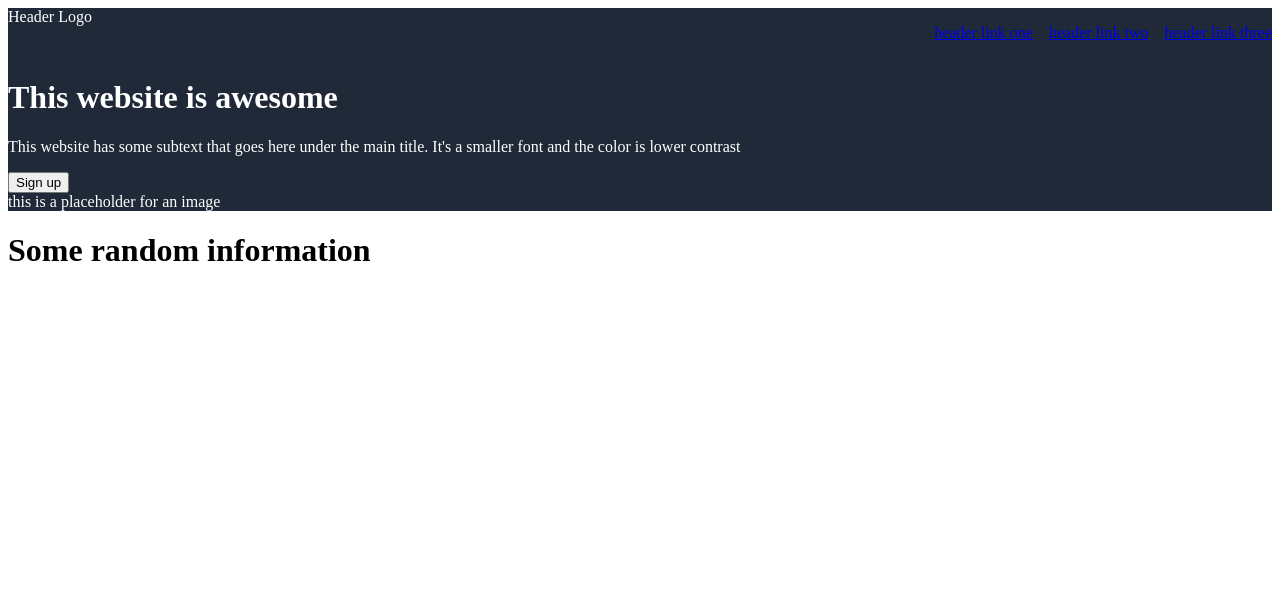
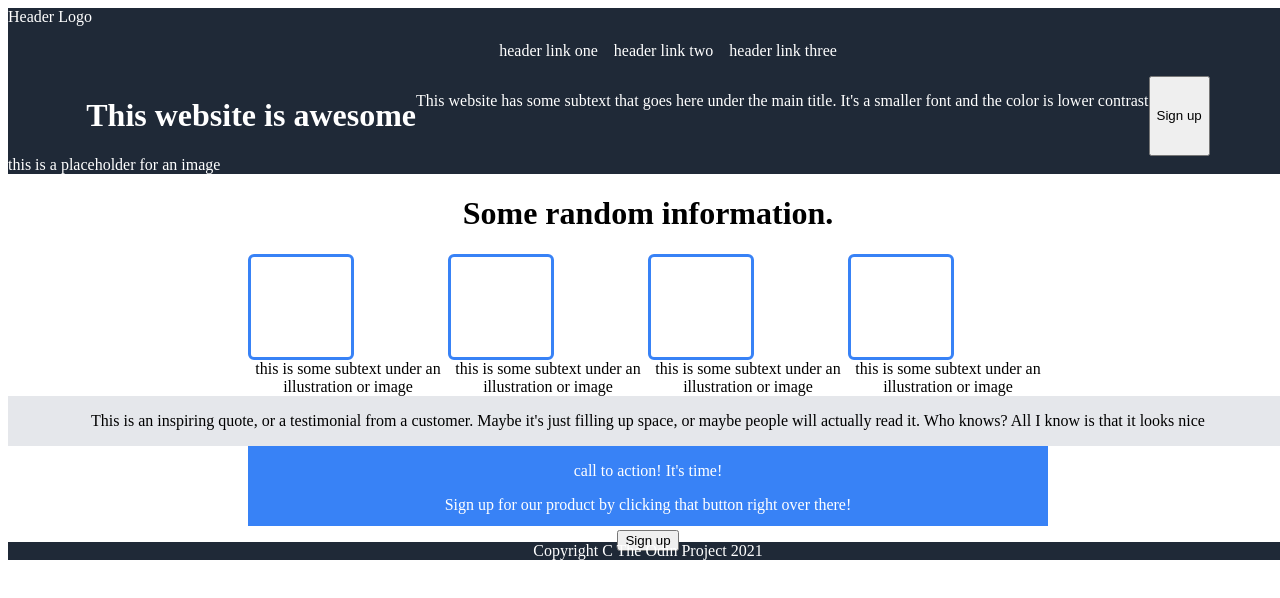
Before and after one commit to danielriosg/flex-project, a plain HTML site: page index.html in a window 1280 px wide. Drawn offline with Linux system fonts and the light colour scheme.

Commit message:
Finish HTML and CSS before major Flexbox changes

```diff
--- a/index.html
+++ b/index.html
@@ -17,22 +17,63 @@
             <li><a href="google.com">header link two</a></li>
             <li><a href="google.com">header link three</a></li>
           </ul>
-          </div>
-          <div class="header-info">
+        </div>
+        <div class="header-info">
           <h1>This website is awesome</h1>
-          <p>This website has some subtext that goes here under the main title. It's a smaller font and the color is lower contrast</p>
+          <p>
+            This website has some subtext that goes here under the main title.
+            It's a smaller font and the color is lower contrast
+          </p>
           <button>Sign up</button>
         </div>
-      <div class="placeholder">this is a placeholder for an image</div>
+        <div class="placeholder">this is a placeholder for an image</div>
       </div>
-      <div class="container-2">
-          <h1>Some random information</h1>
-          <div class="squares">
-
-         </div>
+      <h1>Some random information.</h1>
+      <div class="container-two">
+        <div class="info">
+          <div class="square"></div>
+          <div class="text">
+            this is some subtext under an illustration or image
+          </div>
+        </div>
+        <div class="info">
+          <div class="square"></div>
+          <div class="text">
+            this is some subtext under an illustration or image
+          </div>
+        </div>
+        <div class="info">
+          <div class="square"></div>
+          <div class="text">
+            this is some subtext under an illustration or image
+          </div>
+        </div>
+        <div class="info">
+          <div class="square"></div>
+          <div class="text">
+            this is some subtext under an illustration or image
+          </div>
+        </div>
       </div>
-      <div class="container-3"></div>
-      <div class="container-4"></div>
-
+      <div class="container-three">
+        <p>
+          This is an inspiring quote, or a testimonial from a customer. Maybe
+          it's just filling up space, or maybe people will actually read it. Who
+          knows? All I know is that it looks nice
+        </p>
+      </div>
+      <div class="container-four">
+        <div class="box">
+          <p>call to action! It's time!</p>
+          <p>
+            Sign up for our product by clicking that button right over there!
+          </p>
+          <button>Sign up</button>
+        </div>
+      </div>
+      <div class="footer">
+        <p>Copyright C The Odin Project 2021</p>
+      </div>
+    </div>
   </body>
 </html>
--- a/styles.css
+++ b/styles.css
@@ -1,19 +1,22 @@
 html,
 body {
   height: 100%;
-  /* display: flex;
-  flex-direction: column; */
+  width: 100%;
 }
-
-.container-two {
+.container {
+  display: block;
 }
 .container-one {
   background: #1f2937;
   color: white;
 }
-.header {
-  justify-content: space-between;
+.header-info {
+  justify-content: center;
   display: flex;
+}
+a:link {
+  text-decoration: none;
+  color: white;
 }
 ul {
   list-style: none;
@@ -21,3 +24,51 @@ ul {
   display: flex;
   gap: 16px;
 }
+.container-two {
+  display: flex;
+  text-align: center;
+  justify-content: center;
+}
+.square {
+  height: 100px;
+  width: 100px;
+  background: white;
+  border: 3px solid #3882f6;
+  border-radius: 0.375rem;
+}
+.info {
+  max-width: 200px;
+}
+h1 {
+  text-align: center;
+  justify-content: center;
+}
+.text {
+  text-align: center;
+  justify-content: center;
+}
+.container-three {
+  display: flex;
+  text-align: center;
+  justify-content: center;
+  background: #e5e7eb;
+}
+.container-four {
+  text-align: center;
+  justify-content: center;
+  display: flex;
+}
+.box {
+  color: white;
+  background: #3882f6;
+  width: 800px;
+  height: 80px;
+  justify-content: center;
+  text-align: center;
+}
+.footer {
+  text-align: center;
+  justify-content: center;
+  background: #1f2937;
+  color: white;
+}
```
